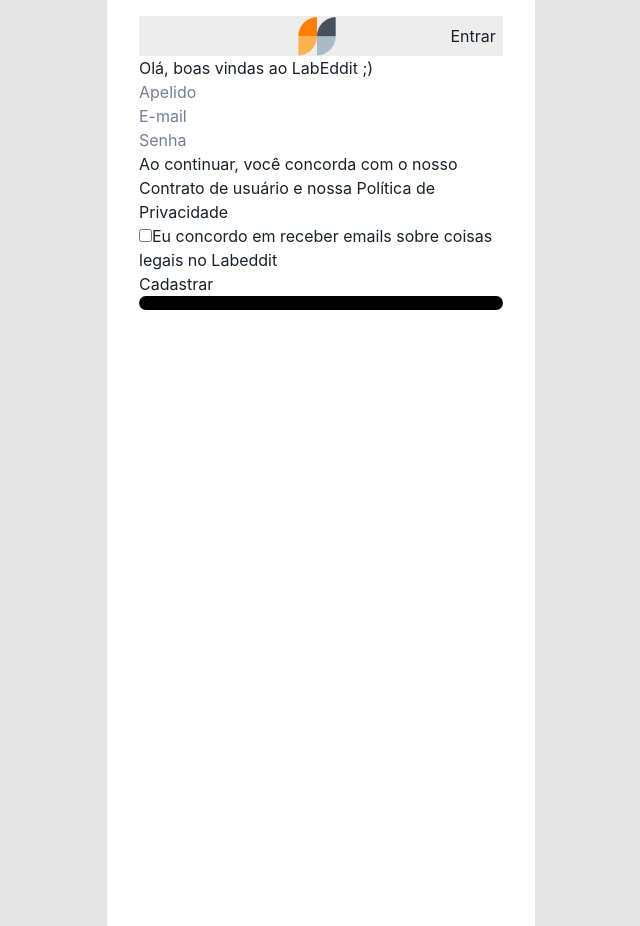
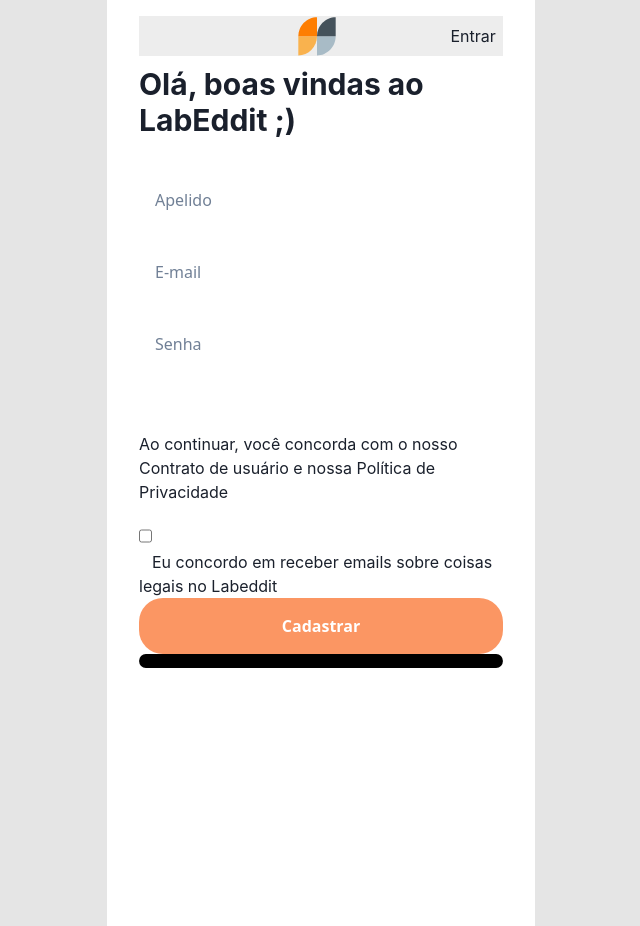
Before and after one commit to karinadarc/projeto-final-integrador-front, a React (Vite) app: page /signup in a window 1280 px wide. Shown: the whole page, without its empty margins (319-959 px from the left). Built offline with nearby package versions, Linux system fonts and the light colour scheme.

Commit message:
melhorias na página de signup

```diff
--- /dev/null
+++ b/src/componentes/Formulario/index.jsx
@@ -0,0 +1,48 @@
+import styled from "styled-components";
+
+const Formulario = styled.form`
+  display: flex;
+  flex-direction: column;
+  justify-content: center;
+
+  input {
+    height: 64px;
+    padding: 0 16px;
+    font-family: "Noto Sans", sans-serif;
+    font-weight: 400;
+    color: #323941;
+  }
+
+  button {
+    height: 56px;
+    border-radius: 24px;
+
+    background-color: #ffffff;
+    color: #fe7e02;
+
+    font-family: "Noto Sans", sans-serif;
+    font-weight: 700;
+
+    &.primary {
+      background-color: #fb9663;
+      color: #ffffff;
+    }
+  }
+
+  .inputs-container {
+    display: flex;
+    flex-direction: column;
+    justify-content: center;
+    gap: 8px;
+    margin-bottom: 56px;
+  }
+
+  .buttons-container {
+    display: flex;
+    flex-direction: column;
+    justify-content: center;
+    gap: 20px;
+  }
+`;
+
+export default Formulario;
--- a/src/pages/LoginPage/LoginPage.jsx
+++ b/src/pages/LoginPage/LoginPage.jsx
@@ -1,13 +1,13 @@
-import mainLogo from "../../assets/main-logo.svg"
-import horizontalLine from "../../assets/horizontal-line.svg"
-import horizontalLineThick from "../../assets/horizontal-line-thick.svg"
-import { goToHomePage, goToSignupPage } from "../../routes/coordinator"
-import { useNavigate } from "react-router-dom"
-import { useState } from "react"
+import mainLogo from "../../assets/main-logo.svg";
+import horizontalLine from "../../assets/horizontal-line.svg";
+import horizontalLineThick from "../../assets/horizontal-line-thick.svg";
+import { goToHomePage, goToSignupPage } from "../../routes/coordinator";
+import { useNavigate } from "react-router-dom";
+import { useState } from "react";
 
-import axios from "axios"
-import BASE_URL from "../../constants/BASE_URL"
-import {FooterLineImage,LoginForm, MainContainer} from "./LoginPageStyle"
+import axios from "axios";
+import BASE_URL from "../../constants/BASE_URL";
+import { FooterLineImage, MainContainer } from "./LoginPageStyle";
 import {
   Modal,
   ModalOverlay,
@@ -17,45 +17,46 @@
   ModalBody,
   ModalCloseButton,
   useDisclosure,
-  Button
-} from '@chakra-ui/react'
+  Button,
+} from "@chakra-ui/react";
+import Formulario from "../../componentes/Formulario";
 
 function LoginPage() {
-  const navigate = useNavigate()
+  const navigate = useNavigate();
   const [mensagem, setMensagem] = useState("");
 
-  const { isOpen, onOpen, onClose } = useDisclosure()
+  const { isOpen, onOpen, onClose } = useDisclosure();
 
   const [form, setForm] = useState({
     email: "",
-    password: ""
-  })
+    password: "",
+  });
 
   const onChangeForm = (event) => {
-    setForm({...form, [event.target.name]: event.target.value})
-  }
+    setForm({ ...form, [event.target.name]: event.target.value });
+  };
 
   const login = (event) => {
-    event.preventDefault()
+    event.preventDefault();
 
     const body = {
       email: form.email,
-      password: form.password
-    }
+      password: form.password,
+    };
 
-    axios.post(BASE_URL + "/users/login", body)
+    axios
+      .post(BASE_URL + "/users/login", body)
       .then((res) => {
-        window.localStorage.setItem("token-integrador", res.data.token)
-        goToHomePage(navigate)
+        window.localStorage.setItem("token-integrador", res.data.token);
+        goToHomePage(navigate);
       })
       .catch((err) => {
-        setMensagem(err.response.data.error)
-        onOpen()
-      })
-  }
+        setMensagem(err.response.data.error);
+        onOpen();
+      });
+  };
 
   function modal() {
-
     return (
       <>
         <Modal isOpen={isOpen} onClose={onClose}>
@@ -63,24 +64,21 @@
           <ModalContent>
             <ModalHeader>Ops</ModalHeader>
             <ModalCloseButton />
-            <ModalBody>
-              {mensagem}
-            </ModalBody>
+            <ModalBody>{mensagem}</ModalBody>
 
             <ModalFooter>
-              <Button colorScheme='blue' mr={3} onClick={onClose}>
+              <Button colorScheme="blue" mr={3} onClick={onClose}>
                 OK
               </Button>
             </ModalFooter>
           </ModalContent>
         </Modal>
       </>
-    )
+    );
   }
 
   return (
     <MainContainer>
-
       <div className="logo-container">
         <img src={mainLogo} alt="Labeddit" />
         <p>O projeto de rede social da Labenu</p>
@@ -88,7 +86,7 @@
 
       {modal()}
 
-      <LoginForm onSubmit={login}>
+      <Formulario onSubmit={login}>
         <div className="inputs-container">
           <input
             name="email"
@@ -111,16 +109,23 @@
         </div>
 
         <div className="buttons-container">
-          <button className="primary" type="submit">Continuar</button>
+          <button className="primary" type="submit">
+            Continuar
+          </button>
 
           <img src={horizontalLine} alt="Horizontal line" />
-          <button onClick={() => goToSignupPage(navigate)}>Crie uma conta</button>
+          <button onClick={() => goToSignupPage(navigate)}>
+            Crie uma conta
+          </button>
         </div>
-      </LoginForm>
+      </Formulario>
 
-      <FooterLineImage src={horizontalLineThick} alt="Thicker Horizontal line" />
+      <FooterLineImage
+        src={horizontalLineThick}
+        alt="Thicker Horizontal line"
+      />
     </MainContainer>
-  )
+  );
 }
 
 export default LoginPage;
--- a/src/pages/LoginPage/LoginPageStyle.jsx
+++ b/src/pages/LoginPage/LoginPageStyle.jsx
@@ -1,9 +1,9 @@
-import styled from "styled-components"
+import styled from "styled-components";
 
 export const MainContainer = styled.main`
   width: 428px;
   height: 926px;
-  background-color: #FFFFFF;
+  background-color: #ffffff;
   margin: 0 auto;
   padding: 16px 32px;
   display: flex;
@@ -19,58 +19,13 @@
 
     p {
       margin: 0;
-      font-family: 'IBM Plex Sans', sans-serif;
+      font-family: "IBM Plex Sans", sans-serif;
       font-weight: 300;
     }
   }
-`
-
-export const LoginForm = styled.form`
-  display: flex;
-  flex-direction: column;
-  justify-content: center;
-
-  input {
-    height: 64px;
-    padding: 0 16px;
-    font-family: 'Noto Sans', sans-serif;;
-    font-weight: 400;
-    color: #323941;
-  }
-
-  button {
-    height: 56px;
-    border-radius: 24px;
-
-    background-color: #FFFFFF;
-    color: #FE7E02;
-
-    font-family: 'Noto Sans', sans-serif;
-    font-weight: 700;
-
-    &.primary {
-      background-color: #FB9663;
-      color: #FFFFFF;
-    }
-  }
-
-  .inputs-container {
-    display: flex;
-    flex-direction: column;
-    justify-content: center;
-    gap: 8px;
-    margin-bottom: 56px;
-  }
-
-  .buttons-container {
-    display: flex;
-    flex-direction: column;
-    justify-content: center;
-    gap: 20px;
-  }
-`
+`;
 
 export const FooterLineImage = styled.img`
   align-self: center;
   margin-top: auto;
-`
+`;
--- a/src/pages/SignupPage/SignupPage.jsx
+++ b/src/pages/SignupPage/SignupPage.jsx
@@ -1,52 +1,61 @@
-import { Link, useNavigate } from "react-router-dom"
-import headerLogo from "../../assets/header-logo.svg"
-import horizontalLineThick from "../../assets/horizontal-line-thick.svg"
-import { useState } from "react"
-import BASE_URL from "../../constants/BASE_URL"
-import { goToHomePage } from "../../routes/coordinator"
-import axios from "axios"
-import MainContainer from "../../componentes/MainContainer"
-import HeaderPrincipal from "../../componentes/HeaderPrincipal"
+import { Link, useNavigate } from "react-router-dom";
+import horizontalLineThick from "../../assets/horizontal-line-thick.svg";
+import { useState } from "react";
+import BASE_URL from "../../constants/BASE_URL";
+import { goToHomePage } from "../../routes/coordinator";
+import axios from "axios";
+import MainContainer from "../../componentes/MainContainer";
+import HeaderPrincipal from "../../componentes/HeaderPrincipal";
+import { Heading } from "@chakra-ui/react";
+import Formulario from "../../componentes/Formulario";
 
 function SignupPage() {
-  const navigate = useNavigate()
+  const navigate = useNavigate();
   const [form, setForm] = useState({
     username: "",
     email: "",
     password: "",
-    acceptEmail: false
-  })
+    acceptEmail: false,
+  });
 
   const onChangeForm = (event) => {
-    setForm({...form, [event.target.name]: event.target.value})
-  }
+    setForm({ ...form, [event.target.name]: event.target.value });
+  };
 
   const signup = (event) => {
-    event.preventDefault()
+    event.preventDefault();
 
     const body = {
       username: form.username,
       email: form.email,
-      password: form.password
-    }
+      password: form.password,
+    };
 
-    axios.post(BASE_URL + "/users/signup", body)
+    axios
+      .post(BASE_URL + "/users/signup", body)
       .then((res) => {
-        window.localStorage.setItem("token-labeddit", res.data.token)
-        goToHomePage(navigate)
+        window.localStorage.setItem("token-labeddit", res.data.token);
+        goToHomePage(navigate);
       })
       .catch((err) => {
-        console.log(err)
-      })
-  }
+        console.log(err);
+      });
+  };
 
   return (
     <MainContainer>
-      <HeaderPrincipal exibirX={false} texto={"Entrar"} rotaTexto={"/login"}></HeaderPrincipal>
+      <HeaderPrincipal
+        exibirX={false}
+        texto={"Entrar"}
+        rotaTexto={"/login"}
+      ></HeaderPrincipal>
 
-      <h1>Olá, boas vindas ao LabEddit ;)</h1>
+      <Heading marginBottom={"30px"} marginTop={"10px"} size={"lg"}>
+        Olá, boas vindas ao LabEddit ;)
+      </Heading>
 
-      <form onSubmit={signup}>
+      <Formulario onSubmit={signup}>
+        <div className="inputs-container">
           <input
             name="username"
             value={form.username}
@@ -72,24 +81,34 @@
             placeholder="Senha"
             onChange={onChangeForm}
           />
+        </div>
 
         <section>
-          <h2>Ao continuar, você concorda com o nosso Contrato de usuário e nossa Política de Privacidade</h2>
+          <h2>
+            Ao continuar, você concorda com o nosso <a>Contrato de usuário</a> e
+            nossa <a>Política de Privacidade</a>
+          </h2>
           <input
             name="acceptEmail"
             value={form.acceptEmail}
             type="checkbox"
             onChange={onChangeForm}
           />
-          <label>Eu concordo em receber emails sobre coisas legais no Labeddit</label>
+          <label>
+            Eu concordo em receber emails sobre coisas legais no Labeddit
+          </label>
         </section>
 
-        <button type="submit">Cadastrar</button>
-      </form>
+        <div className="buttons-container">
+          <button className="primary" type="submit">
+            Cadastrar
+          </button>
+        </div>
+      </Formulario>
 
       <img src={horizontalLineThick} alt="Thicker Horizontal line" />
     </MainContainer>
-  )
+  );
 }
 
-export default SignupPage
+export default SignupPage;
```
Lines whose indentation alone changed are shown as unchanged.
